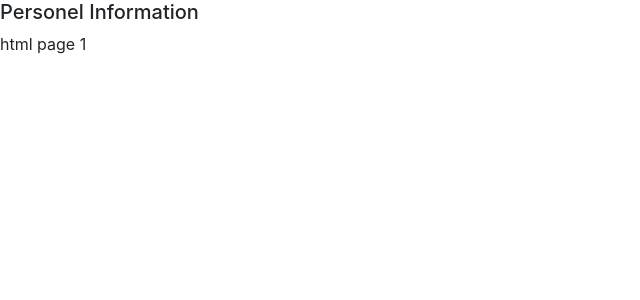
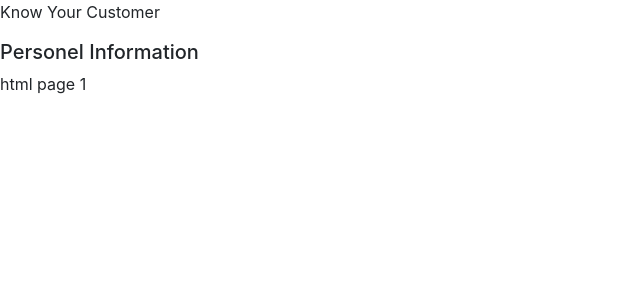
Before and after one commit to Dinithikw/TeamMicro, a Django app: template kyc_django/kyc_django/kyc/templates/kyc/home.html in a window 1280 px wide. Shown: the top 300 px of the page, without its empty margins (0-640 px from the left). Run offline with Django 3.2, Linux system fonts and the light colour scheme; the template is opened without the code that fills it: most values are stand-ins (such as "Sample title", 1, 10 or a date in 2020); some libraries are stand-ins or nearby versions.

Commit message:
Update index.html

```diff
--- a/kyc_django/kyc_django/kyc/templates/kyc/index.html
+++ b/kyc_django/kyc_django/kyc/templates/kyc/index.html
@@ -14,6 +14,11 @@
 
 
 <body>
+  <div class="row">
+    <div class="col-md-12 title">
+      <p>Know Your Customer</p>
+    </div>
+  </div>
   <div class="row">
     <div class="col-md-5">
       <form>
```
